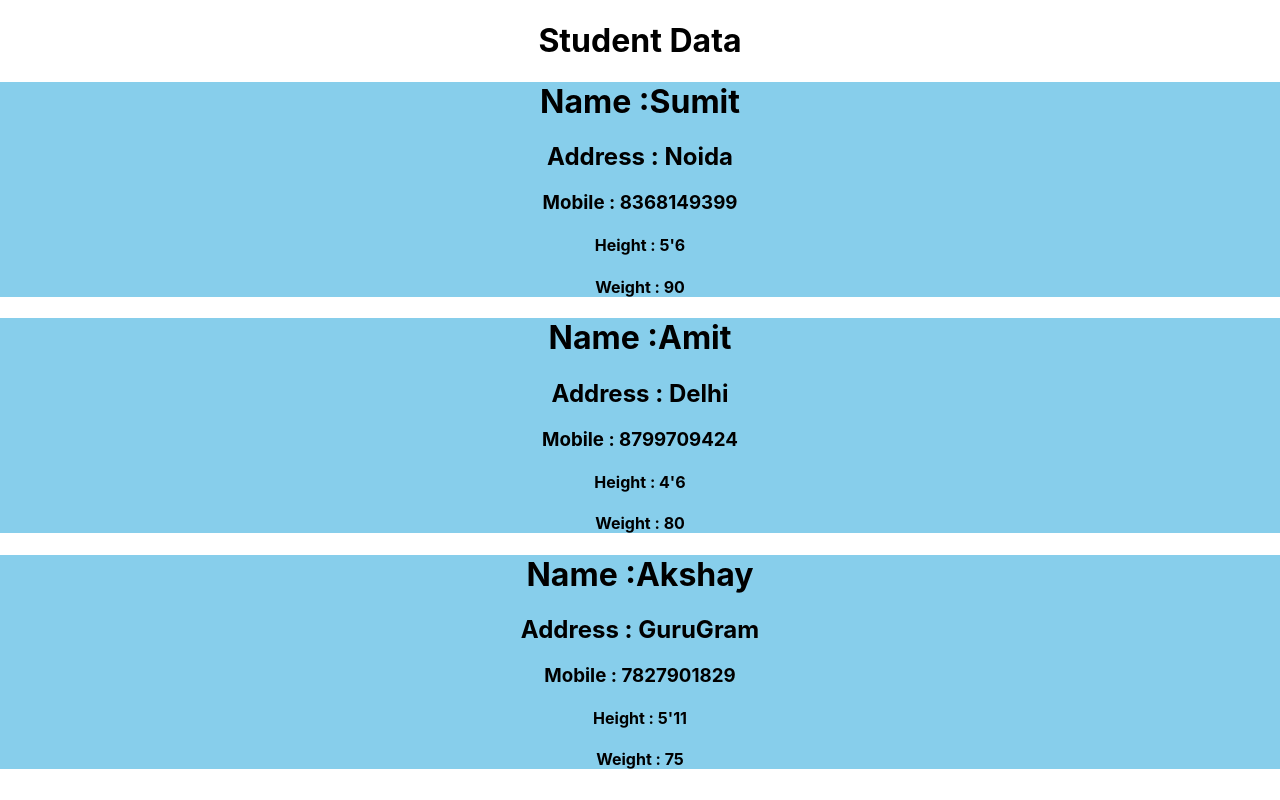
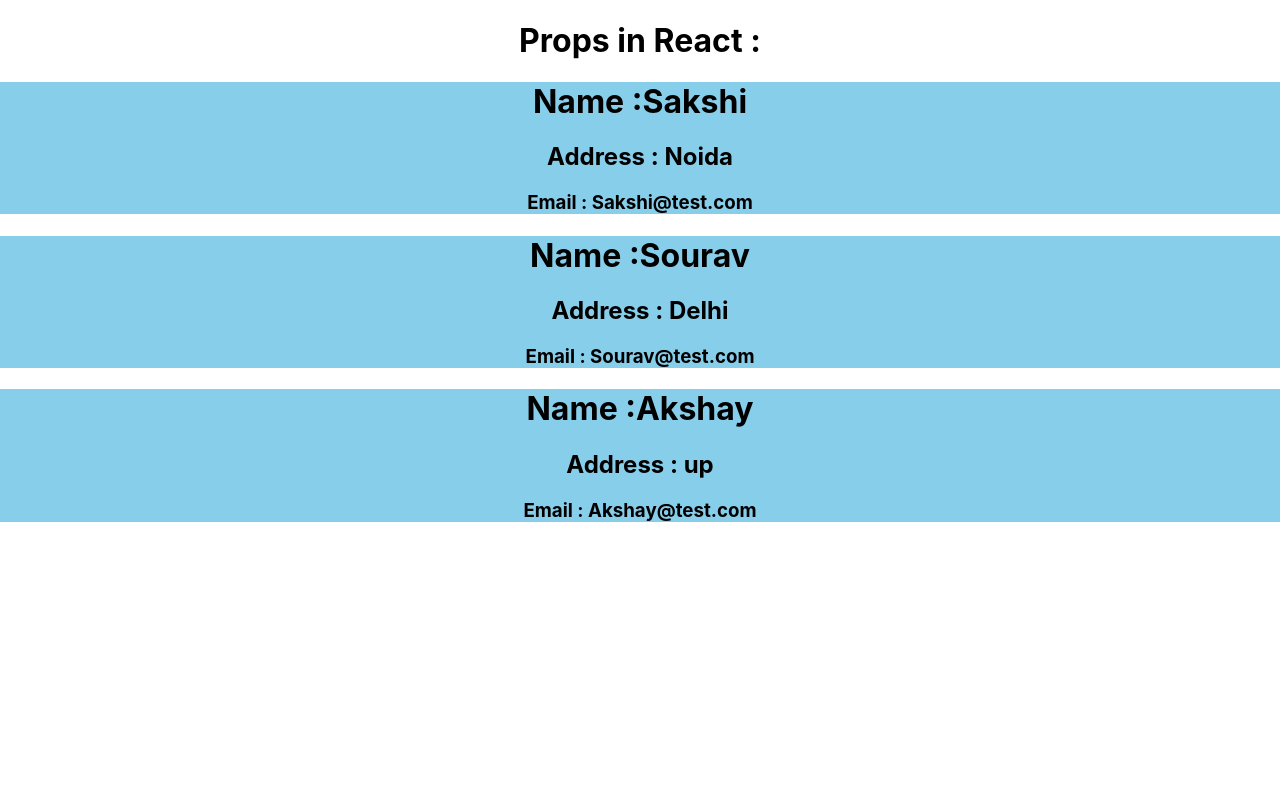
Before and after one commit to kumarsourav10/React-js-basic-to-high, a React (Create React App) app in the folder blog/: page / in a window 1280 px wide. Built offline with nearby package versions, Linux system fonts and the light colour scheme.

Commit message:
this is how you can define prop one by one

```diff
--- a/blog/src/App.js
+++ b/blog/src/App.js
@@ -5,10 +5,10 @@ import Student from './Student';
 function App() {
   return(
     <div className="App">
-      <h1>Student Data</h1>
-      <Student  allinone={{name:"Sumit", address: "Noida", Mobile: 8368149399, Height: "5'6", Weight: "90"}}/>
-      <Student allinone={{name:"Amit", address: "Delhi", Mobile: 8799709424, Height: "4'6", Weight: "80"}}/>
-      <Student allinone={{name:"Akshay", address: "GuruGram", Mobile: 7827901829, Height: "5'11", Weight: "75"}}/>
+      <h1>Props in React :</h1>
+      <Student name={"Sakshi"} email="Sakshi@test.com"  address="Noida"/>
+      <Student name={"Sourav"} email="Sourav@test.com" address="Delhi"/>
+      <Student name={"Akshay"} email="Akshay@test.com"  address="up"/>
     </div>
   )
 }
--- a/blog/src/Student.js
+++ b/blog/src/Student.js
@@ -4,11 +4,9 @@ function Student(props)
     console.log(props.name)
     return(
     <div style={{backgroundColor: "skyblue"}}>
-        <h1>Name :{props.allinone.name}</h1>
-        <h2>Address : {props.allinone.address}</h2>
-        <h3>Mobile : {props.allinone.Mobile}</h3>
-        <h4>Height : {props.allinone.Height}</h4>
-        <h4>Weight : {props.allinone.Weight}</h4>
+        <h1>Name :{props.name}</h1>
+        <h2>Address : {props.address}</h2>
+        <h3>Email : {props.email}</h3>
     </div>
     )
 }
```
